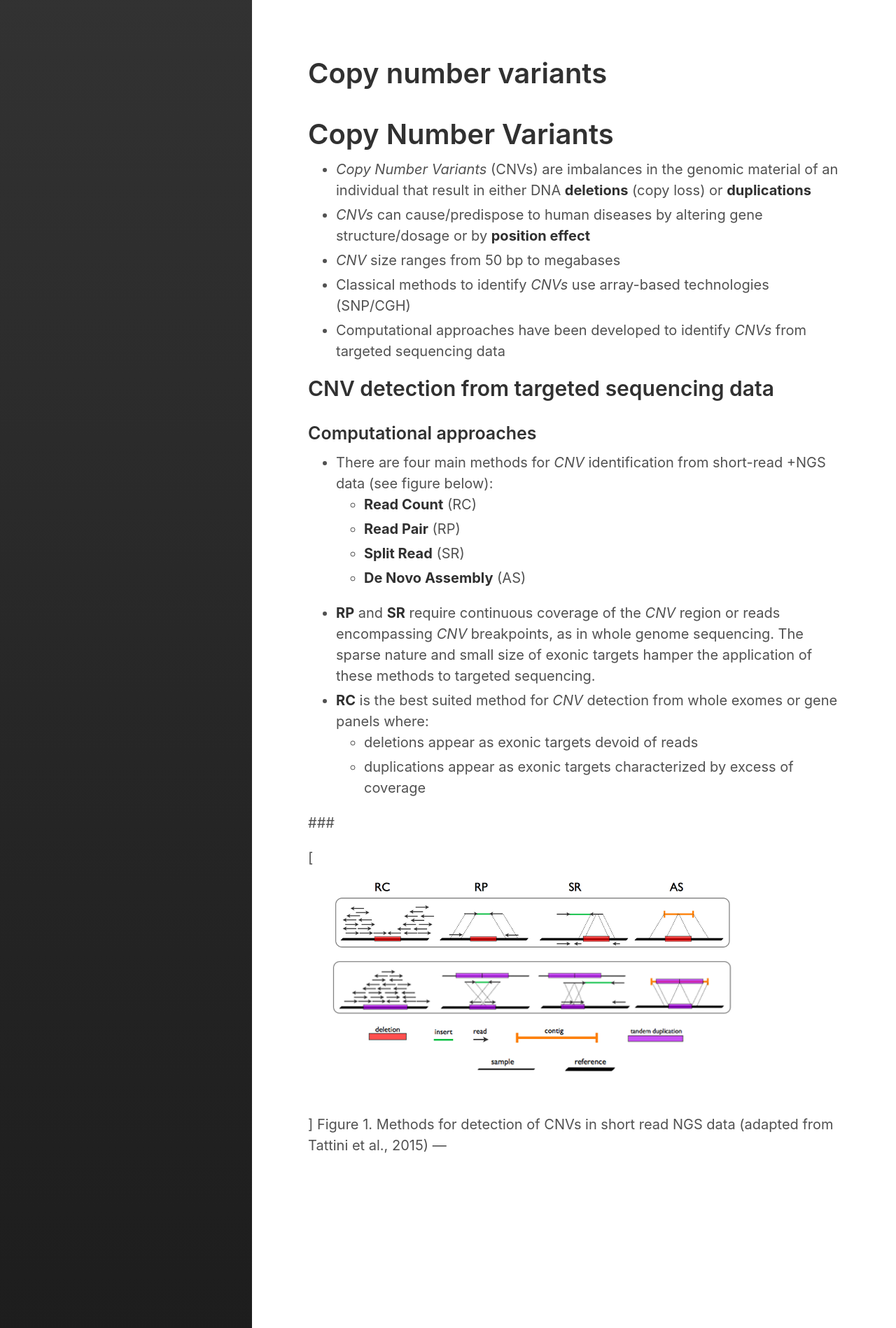
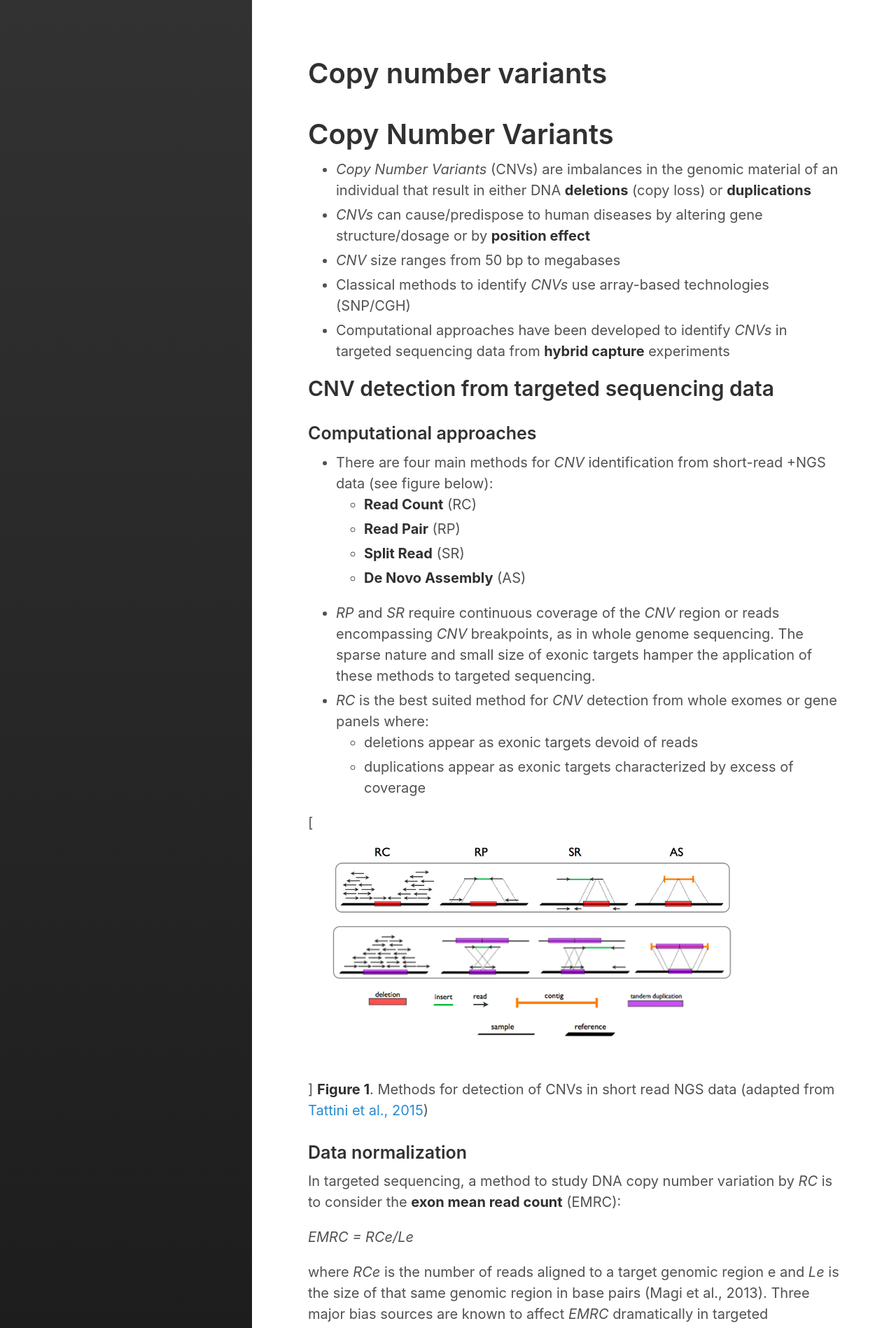
Before and after one commit to sigu-training/clinical_genomics, a Jekyll site: the page built from lectures/05.cnv.md, in a window 1280 px wide. Shown: the top 1898 px of the page at 70% size. Built offline with Jekyll 4.4.1, drawn with Linux system fonts in a browser that asks for light colours; some of the changed text lies outside the part shown.

Commit message:
Update 05.cnv.md
More text added

```diff
--- a/lectures/05.cnv.md
+++ b/lectures/05.cnv.md
@@ -11,7 +11,7 @@
 - *CNVs* can cause/predispose to human diseases by altering gene structure/dosage or by **position effect**
 - *CNV* size ranges from 50 bp to megabases
 - Classical methods to identify *CNVs* use array-based technologies (SNP/CGH)
-- Computational approaches have been developed to identify *CNVs* from targeted sequencing data
+- Computational approaches have been developed to identify *CNVs* in targeted sequencing data from **hybrid capture** experiments
 
 ## CNV detection from targeted sequencing data
 
@@ -23,13 +23,57 @@
   - **Split Read** (SR)
   - **De Novo Assembly** (AS)
 
-- **RP** and **SR** require continuous coverage of the *CNV* region or reads encompassing *CNV* breakpoints, as in whole genome sequencing. The sparse nature and small size of exonic targets hamper the application of these methods to targeted sequencing.
-- **RC** is the best suited method for *CNV* detection from whole exomes or gene panels where:
+- *RP* and *SR* require continuous coverage of the *CNV* region or reads encompassing *CNV* breakpoints, as in whole genome sequencing. The sparse nature and small size of exonic targets hamper the application of these methods to targeted sequencing.
+- *RC* is the best suited method for *CNV* detection from whole exomes or gene panels where:
   - deletions appear as exonic targets devoid of reads
   - duplications appear as exonic targets characterized by excess of coverage
 
-###
+[![CNV detection methods]({{site.url}}{{site.baseurl}}/images/methods_identification_cnv.png)]
+**Figure 1**. Methods for detection of CNVs in short read NGS data (adapted from [Tattini et al., 2015](https://doi.org/10.3389/fbioe.2015.00092))
 
-[![Galaxy]({{site.url}}{{site.baseurl}}/images/methods_identification_cnv.png)]
-Figure 1. Methods for detection of CNVs in short read NGS data (adapted from Tattini et al., 2015)
+### Data normalization
+
+In targeted sequencing, a method to study DNA copy number variation by *RC* is to consider the **exon mean read count** (EMRC):
+
+*EMRC = RCe/Le*
+
+where *RCe* is the number of reads aligned to a target genomic region e and *Le* is the size of that same genomic region in base pairs (Magi et al., 2013).
+Three major bias sources are known to affect *EMRC* dramatically in targeted sequencing data:
+- local **GC content** percentage
+- genomic **mappability**
+- target region **size**
+These biases contribute to non uniform read depth across target regions and, together with the sparse target nature, challenge the applicability of *RC* methods to targeted data.
+In this analysis we compared the
+distribution and the CNV prediction capability for both
+single-sample EMRC data and the ratio between EMRC
+data from two samples.
+The histograms in Figure 1g show that for single-sample
+data (with the median normalized to copy number two),
+the EMRC distributions for genomic regions with different
+DNA copy number states have a significant overlap
+and completely fail to predict the exact number of copies,
+as shown in Figure 1i, where the Pearson correlation coefficient
+calculated between the real and predicted DNA
+copy number values is R = 0.19. On the other hand, the
+EMRC ratio between two samples allows for a better discrimination
+of genomic regions with different numbers
+of DNA copies, as illustrated in Figures 1h and 1j, where
+the Pearson correlation coefficient between the real and
+predicted DNA copy number values is R = 0.80. Remarkably,
+as shown in Figure 1j, normalized ERMC ratios can
+distinguish between even intermediate CN ratios, such as
+2/3, 3/4, 4/5 and 3/2, 4/3, 4/2, despite their overlapping
+distributions. For these reasons, in all the analyses we performed
+for this work, we decided to use the ratio between
+EMRC data from test and control samples to identify
+genomic regions involved in CNVs: in particular, we chose
+to use the log-transformed ratio (log2 ratio) between test
+and control samples normalized with the LOWESS scatter
+plot normalization procedure (see Additional file 1 for
+more details).
+
+
+[![Data Normalization]({{site.url}}{{site.baseurl}}/images/normalization_EMRC.png)]
+**Figure 2**. Methods for detection of CNVs in short read NGS data (adapted from [Magi et al., 2013](http://genomebiology.com/2013/14/10/R120))
+
 ---
```
